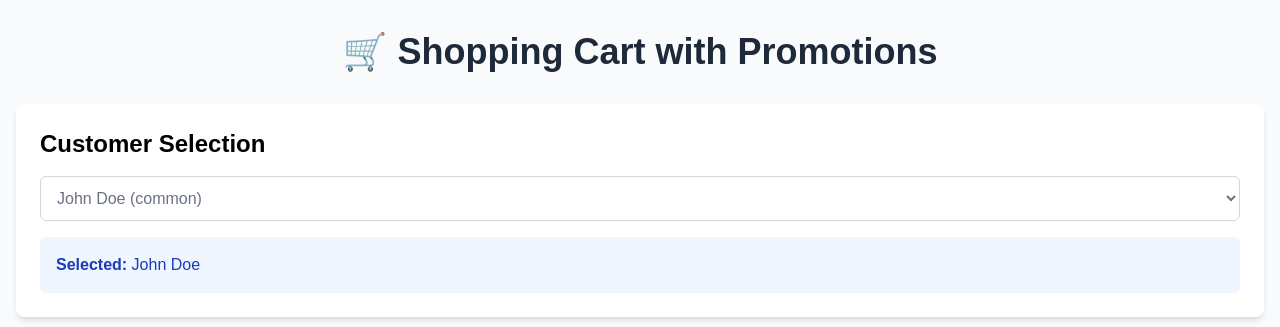
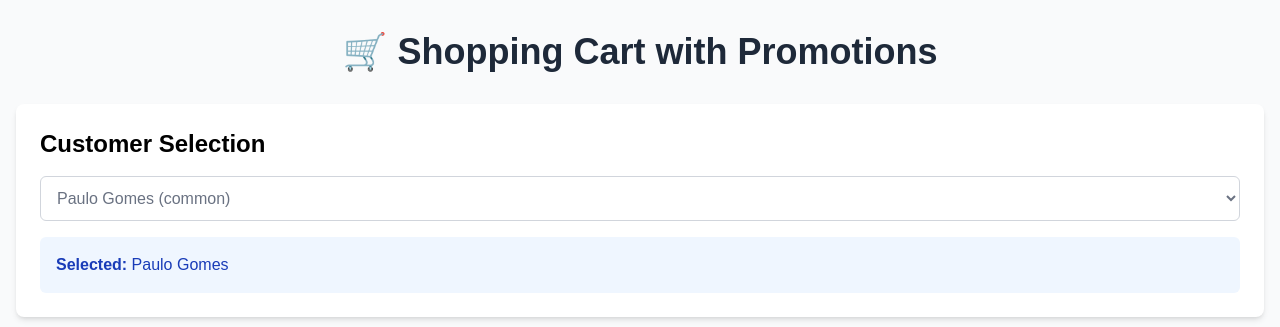
Before and after one commit to arkher/shopping-cart, a Next.js app: page / in a window 1280 px wide. Shown: the top 327 px of the page. Built offline with nearby package versions, Linux system fonts and the light colour scheme.

Commit message:
chore: changing customers

```diff
--- a/src/infrastructure/repositories/InMemoryCustomerRepository.ts
+++ b/src/infrastructure/repositories/InMemoryCustomerRepository.ts
@@ -5,8 +5,8 @@ export class InMemoryCustomerRepository implements CustomerRepository {
   private customers: Map<string, Customer> = new Map();
 
   constructor() {
-    this.customers.set('customer-1', CustomerEntity.createCommon('customer-1', 'John Doe'));
-    this.customers.set('vip-1', CustomerEntity.createVIP('vip-1', 'Jane Smith'));
+    this.customers.set('customer-1', CustomerEntity.createCommon('customer-1', 'Paulo Gomes'));
+    this.customers.set('vip-1', CustomerEntity.createVIP('vip-1', 'Larissa Costa'));
   }
 
   async findAll(): Promise<CustomerEntity[]> {
```
